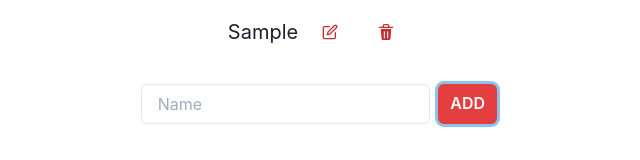
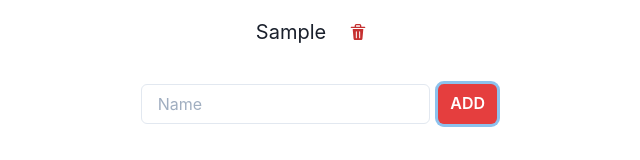
Before and after one commit to henteko/random_kun, a React (Create React App) app: page / in a window 1280 px wide. Both pictures are taken after typing "Sample" into the empty fields and a click on the button "ADD". Shown: the top 160 px of the page, without its empty margins (321-961 px from the left). Built offline with nearby package versions, Linux system fonts and the light colour scheme.

Commit message:
edit無くした

```diff
--- a/src/App.tsx
+++ b/src/App.tsx
@@ -1,5 +1,5 @@
 import * as React from "react";
-import { Box, VStack, Grid, Button, Center, Text } from "@chakra-ui/react";
+import { Box, VStack, Grid } from "@chakra-ui/react";
 import { ThemeProvider } from "./views/themeProvider";
 import { NameInput } from "./views/NameInput/nameInput";
 import { useState } from "react";
--- a/src/views/NameRow/nameRow.tsx
+++ b/src/views/NameRow/nameRow.tsx
@@ -1,14 +1,10 @@
 import * as React from "react";
 import {
   Text,
-  FormControl,
-  FormLabel,
   HStack,
-  Input,
   Button,
 } from "@chakra-ui/react";
-import { useState } from "react";
-import { DeleteIcon, EditIcon } from "@chakra-ui/icons";
+import { DeleteIcon } from "@chakra-ui/icons";
 
 type NameRowProps = {
   name: string;
@@ -19,9 +15,6 @@ export const NameRow: React.FC<NameRowProps> = ({ name, onDelete }) => {
   return (
     <HStack key={name}>
       <Text>{name}</Text>
-      <Button variant="ghost">
-        <EditIcon />
-      </Button>
       <Button
         variant="ghost"
         onClick={() => {
```
